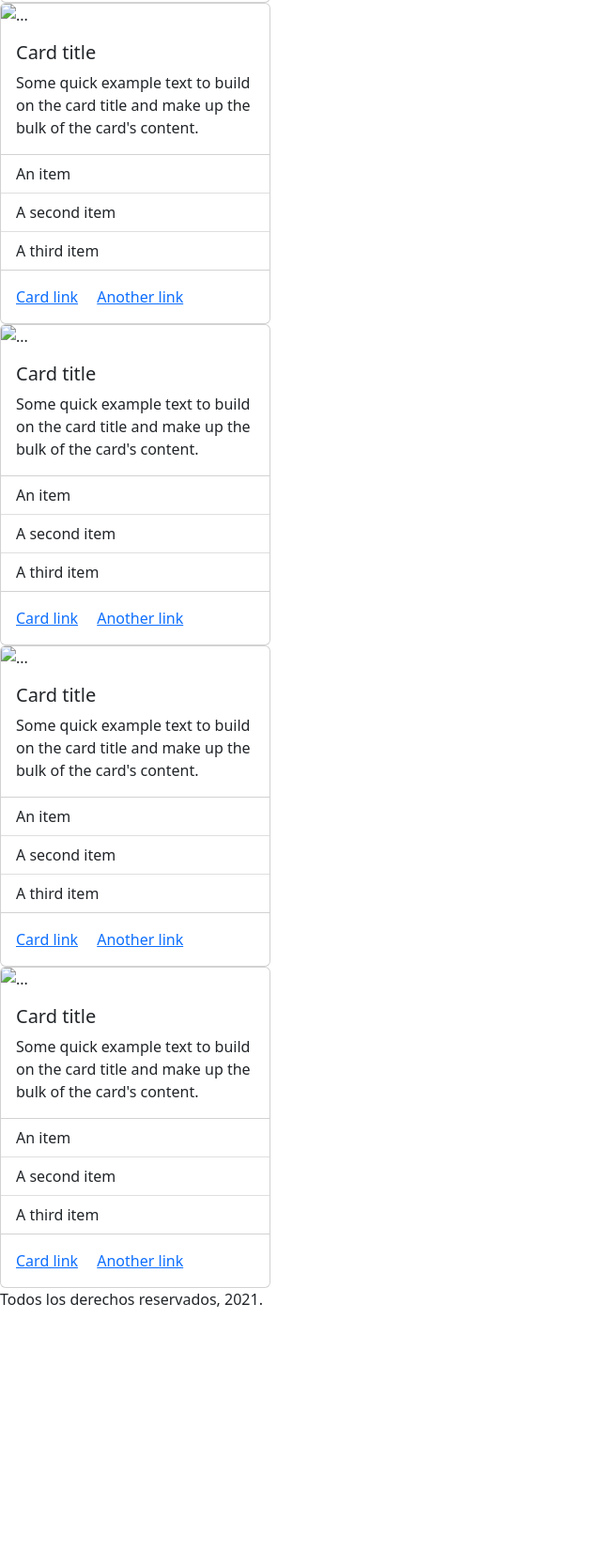
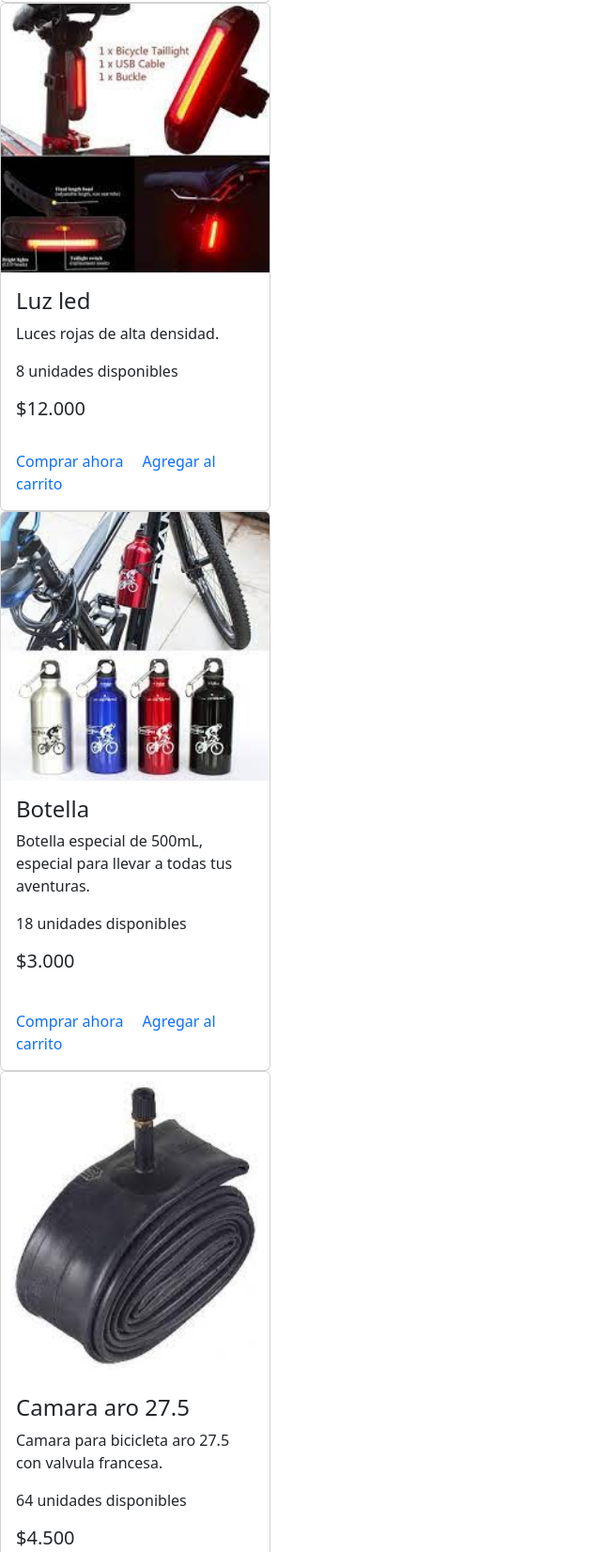
Before and after one commit to nemo2109/Drilling-CSS-9, a plain HTML site: page index.html in a window 1280 px wide. Shown: the part 1080-2732 px from the top of the page at 94% size, without its empty margins (0-640 px from the left). Before the commit the page ends 2475 px from the top, so only its background shows below. Drawn offline with nearby package versions, Linux system fonts and the light colour scheme.

Commit message:
Base html modificada y clases bootstrap añadidas

```diff
--- a/index.html
+++ b/index.html
@@ -65,67 +65,53 @@
         </div>
     </div>
     <div class="card" style="width: 18rem;">
-            <img src="..." class="card-img-top" alt="...">
+        <img src="./luz led.jfif" class="card-img-top">
         <div class="card-body">
-              <h5 class="card-title">Card title</h5>
-              <p class="card-text">Some quick example text to build on the card title and make up the bulk of the card's content.</p>
+            <h1 class="card-title fs-4">Luz led</h1>
+            <p class="card-text">Luces rojas de alta densidad.</p>
+            <p>8 unidades disponibles</p>
+            <h5 class="card-text">$12.000</h5>
         </div>
-            <ul class="list-group list-group-flush">
-              <li class="list-group-item">An item</li>
-              <li class="list-group-item">A second item</li>
-              <li class="list-group-item">A third item</li>
-            </ul>
         <div class="card-body">
-              <a href="#" class="card-link">Card link</a>
-              <a href="#" class="card-link">Another link</a>
+            <a href="#" class="card-link text-decoration-none">Comprar ahora</a>
+            <a href="#" class="card-link text-decoration-none">Agregar al carrito</a>
         </div>
     </div>
     <div class="card" style="width: 18rem;">
-            <img src="..." class="card-img-top" alt="...">
+        <img src="./bote.jfif" class="card-img-top">
         <div class="card-body">
-              <h5 class="card-title">Card title</h5>
-              <p class="card-text">Some quick example text to build on the card title and make up the bulk of the card's content.</p>
+            <h1 class="card-title fs-4">Botella</h1>
+            <p class="card-text">Botella especial de 500mL, especial para llevar a todas tus aventuras.</p>
+            <p>18 unidades disponibles</p>
+            <h5>$3.000</h5>
         </div>
-            <ul class="list-group list-group-flush">
-              <li class="list-group-item">An item</li>
-              <li class="list-group-item">A second item</li>
-              <li class="list-group-item">A third item</li>
-            </ul>
         <div class="card-body">
-              <a href="#" class="card-link">Card link</a>
-              <a href="#" class="card-link">Another link</a>
+            <a href="#" class="card-link text-decoration-none">Comprar ahora</a>
+            <a href="#" class="card-link text-decoration-none">Agregar al carrito</a>
         </div>
     </div>
     <div class="card" style="width: 18rem;">
-            <img src="..." class="card-img-top" alt="...">
+        <img src="./aro.jfif" class="card-img-top">
         <div class="card-body">
-              <h5 class="card-title">Card title</h5>
-              <p class="card-text">Some quick example text to build on the card title and make up the bulk of the card's content.</p>
+            <h5 class="card-title fs-4">Camara aro 27.5</h5>
+            <p class="card-text">Camara para bicicleta aro 27.5 con valvula francesa.</p>
+            <p>64 unidades disponibles</p>
+            <h5>$4.500</h5>
         </div>
-            <ul class="list-group list-group-flush">
-              <li class="list-group-item">An item</li>
-              <li class="list-group-item">A second item</li>
-              <li class="list-group-item">A third item</li>
-            </ul>
         <div class="card-body">
-              <a href="#" class="card-link">Card link</a>
-              <a href="#" class="card-link">Another link</a>
+            <a href="#" class="card-link text-decoration-none">Comprar ahora</a>
+            <a href="#" class="card-link text-decoration-none">Agregar al carrito</a>
         </div>
     </div>
     <div class="card" style="width: 18rem;">
-            <img src="..." class="card-img-top" alt="...">
+        <img src="./chaleco.jfif" class="card-img-top">
         <div class="card-body">
-              <h5 class="card-title">Card title</h5>
-              <p class="card-text">Some quick example text to build on the card title and make up the bulk of the card's content.</p>
+            <h5 class="card-title">Chaleco Reflectante</h5>
+            <p class="card-text">Chaleco reflectante talla unica adulto.</p>
         </div>
-            <ul class="list-group list-group-flush">
-              <li class="list-group-item">An item</li>
-              <li class="list-group-item">A second item</li>
-              <li class="list-group-item">A third item</li>
-            </ul>
         <div class="card-body">
-              <a href="#" class="card-link">Card link</a>
-              <a href="#" class="card-link">Another link</a>
+            <a href="#" class="card-link">Comprar ahora</a>
+            <a href="#" class="card-link">Agregar al carrito</a>
         </div>
     </div>
     <footer class="">
```
Lines whose indentation alone changed are shown as unchanged.
